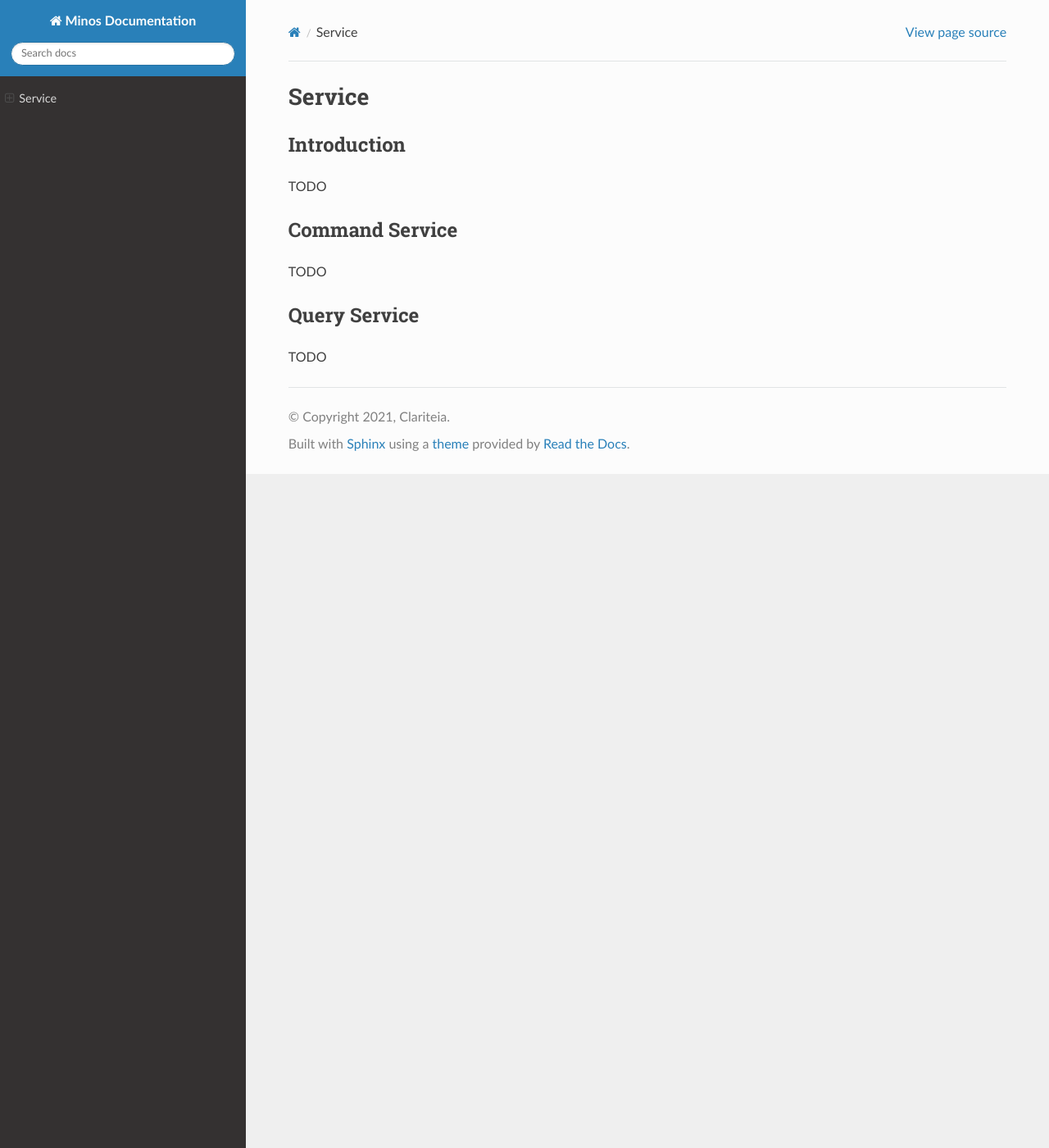
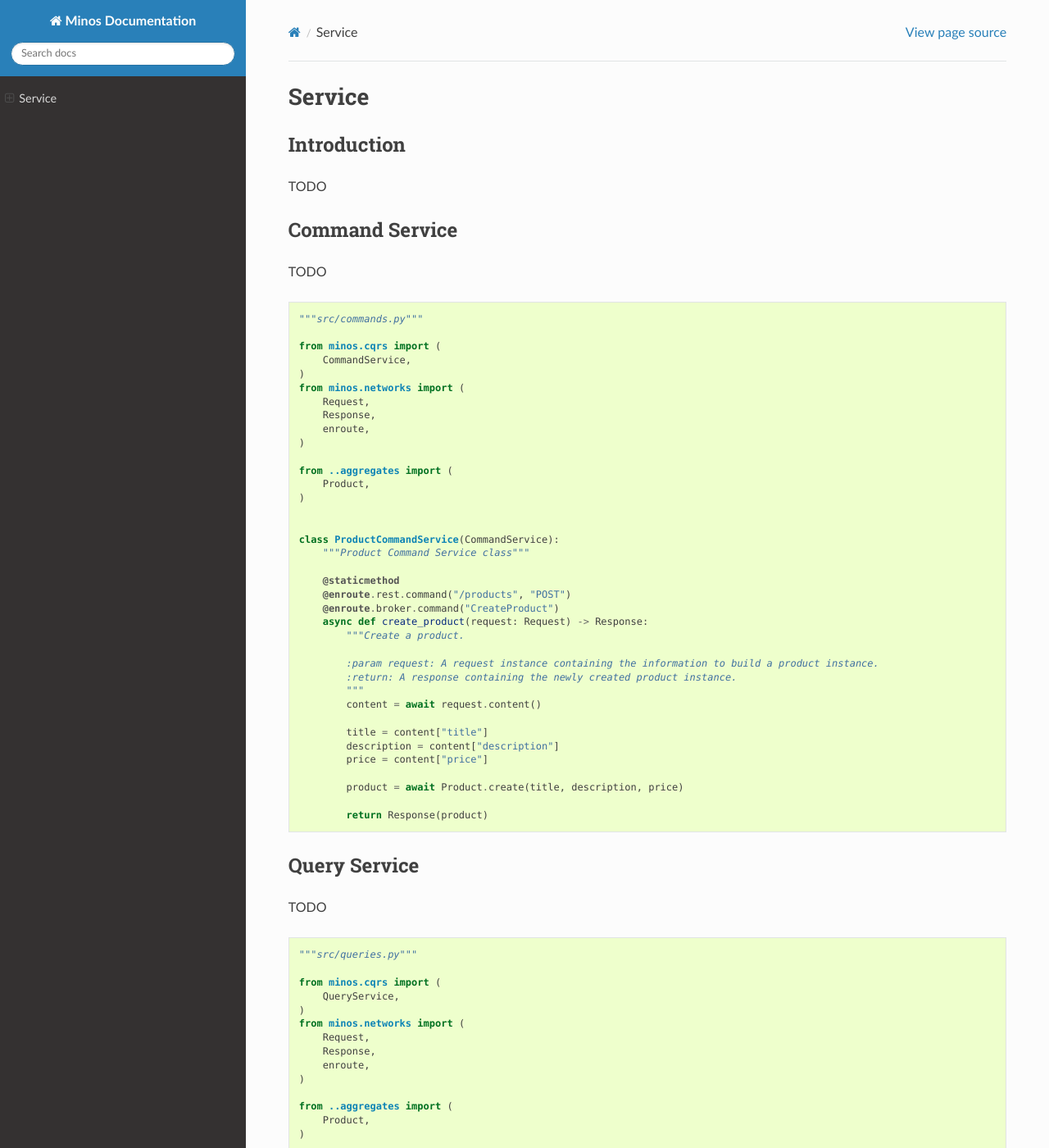
Before and after one commit to Clariteia/minos-documentation, a Sphinx documentation site: the page built from docs/quickstart/service.md, in a window 1280 px wide and 1400 px high. Shown: the whole window at 82% size. Built offline with Sphinx 7.4.7 and the Read the Docs theme 2.0.0, drawn with Linux system fonts in a browser that asks for light colours; some of the changed text lies outside the part shown.

Commit message:
* Include code blocks.

````diff
--- a/docs/quickstart/service.md
+++ b/docs/quickstart/service.md
@@ -8,6 +8,69 @@ TODO
 
 TODO
 
+```python
+"""src/commands.py"""
+
+from minos.cqrs import (
+    CommandService,
+)
+from minos.networks import (
+    Request,
+    Response,
+    enroute,
+)
+
+from ..aggregates import (
+    Product,
+)
+
+
+class ProductCommandService(CommandService):
+    """Product Command Service class"""
+
+    @staticmethod
+    @enroute.rest.command("/products", "POST")
+    @enroute.broker.command("CreateProduct")
+    async def create_product(request: Request) -> Response:
+        """Create a product.
+
+        :param request: A request instance containing the information to build a product instance.
+        :return: A response containing the newly created product instance.
+        """
+        content = await request.content()
+
+        title = content["title"]
+        description = content["description"]
+        price = content["price"]
+
+        product = await Product.create(title, description, price)
+
+        return Response(product)
+```
+
 ## Query Service
 
 TODO
+
+```python
+"""src/queries.py"""
+
+from minos.cqrs import (
+    QueryService,
+)
+from minos.networks import (
+    Request,
+    Response,
+    enroute,
+)
+
+from ..aggregates import (
+    Product,
+)
+
+
+class ProductQueryService(QueryService):
+    """Product Query Service class"""
+
+    pass
+```
````
Also changed, not shown: docs/quickstart/aggregate.md (+28 -0 lines), docs/quickstart/configuration.md (+1 -2 lines), docs/quickstart/deployment.md (+2 -4 lines), docs/quickstart/installation.md (+1 -0 lines).
